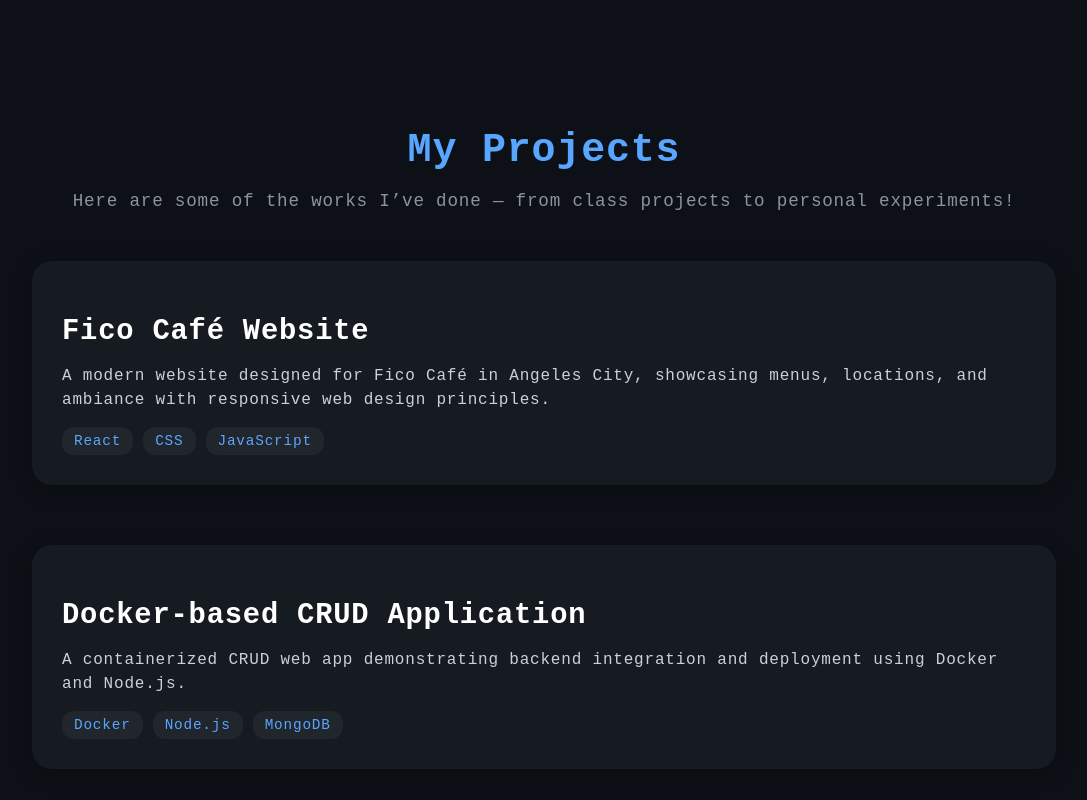
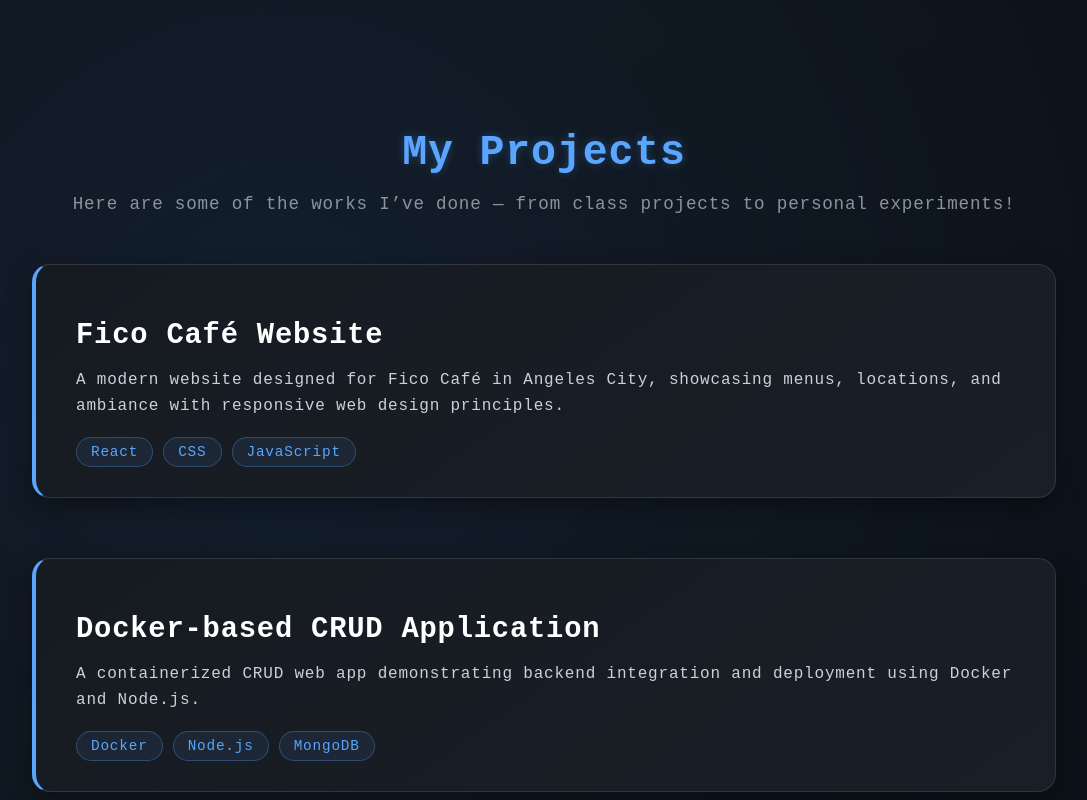
Before and after one commit to Freiderich/Portfolio, a React (Vite) app: page / in a window 1280 px wide. Shown: the part 1860-2660 px from the top of the page, without its empty margins (96-1183 px from the left). Built offline with nearby package versions, Linux system fonts and the light colour scheme.

Commit message:
Fixed Projects

```diff
--- a/src/styles/Projects.css
+++ b/src/styles/Projects.css
@@ -1,14 +1,42 @@
 .projects-section {
+  position: relative;
   padding: 100px 10%;
-  background: #0d1117;
+  background: linear-gradient(145deg, #0d1117 0%, #0a0e12 100%);
   color: #e6edf3;
+  overflow: hidden;
+}
+
+/* Subtle moving gradient overlay for depth */
+.projects-section::before {
+  content: "";
+  position: absolute;
+  top: 0;
+  left: 0;
+  width: 200%;
+  height: 200%;
+  background: radial-gradient(circle at 20% 20%, rgba(88, 166, 255, 0.1), transparent 40%),
+              radial-gradient(circle at 80% 80%, rgba(255, 255, 255, 0.05), transparent 50%);
+  animation: moveGradient 12s ease-in-out infinite alternate;
+  z-index: 0;
+}
+
+@keyframes moveGradient {
+  0% {
+    transform: translate(0, 0);
+  }
+  100% {
+    transform: translate(-10%, -10%);
+  }
 }
 
 .projects-section h1 {
   text-align: center;
-  font-size: 2.5rem;
+  font-size: 2.6rem;
   margin-bottom: 10px;
   color: #58a6ff;
+  text-shadow: 0 0 10px rgba(88, 166, 255, 0.3);
+  position: relative;
+  z-index: 1;
 }
 
 .projects-section .intro {
@@ -16,64 +44,63 @@
   font-size: 1.1rem;
   margin-bottom: 50px;
   color: #8b949e;
+  position: relative;
+  z-index: 1;
 }
 
 .projects-list {
   display: flex;
   flex-direction: column;
   gap: 60px;
+  position: relative;
+  z-index: 1;
 }
 
 .project-card {
-  display: flex;
-  align-items: center;
-  justify-content: space-between;
-  gap: 40px;
-  background: #161b22;
-  padding: 30px;
-  border-radius: 20px;
-  box-shadow: 0 4px 20px rgba(0, 0, 0, 0.3);
-  transition: transform 0.3s ease;
+  background: linear-gradient(145deg, #161b22, #1a1f27);
+  border: 1px solid #30363d;
+  border-left: 4px solid #58a6ff;
+  border-radius: 18px;
+  padding: 30px 40px;
+  box-shadow: 0 8px 25px rgba(0, 0, 0, 0.35);
+  transition: all 0.3s ease;
 }
 
 .project-card:hover {
-  transform: translateY(-5px);
-}
-
-.project-info {
-  flex: 1;
+  transform: translateY(-6px);
+  box-shadow: 0 8px 30px rgba(88, 166, 255, 0.3);
+  border-left-color: #79b8ff;
 }
 
 .project-info h2 {
   font-size: 1.8rem;
-  color: #fff;
-  margin-bottom: 10px;
+  color: #ffffff;
+  margin-bottom: 12px;
 }
 
 .project-info p {
   color: #c9d1d9;
-  margin-bottom: 15px;
-  line-height: 1.5;
+  line-height: 1.6;
+  margin-bottom: 18px;
 }
 
 .tech-stack {
   display: flex;
+  flex-wrap: wrap;
   gap: 10px;
-  flex-wrap: wrap;
 }
 
 .tech-item {
-  background: #21262d;
+  background: rgba(88, 166, 255, 0.08);
+  border: 1px solid rgba(88, 166, 255, 0.3);
   color: #58a6ff;
-  padding: 6px 12px;
-  border-radius: 12px;
+  padding: 6px 14px;
+  border-radius: 20px;
   font-size: 0.9rem;
+  transition: background 0.3s ease, transform 0.2s ease;
 }
 
-.project-image img {
-  width: 400px;
-  height: 250px;
-  object-fit: cover;
-  border-radius: 12px;
-  border: 2px solid #30363d;
+.tech-item:hover {
+  background: rgba(88, 166, 255, 0.2);
+  transform: scale(1.05);
 }
```
